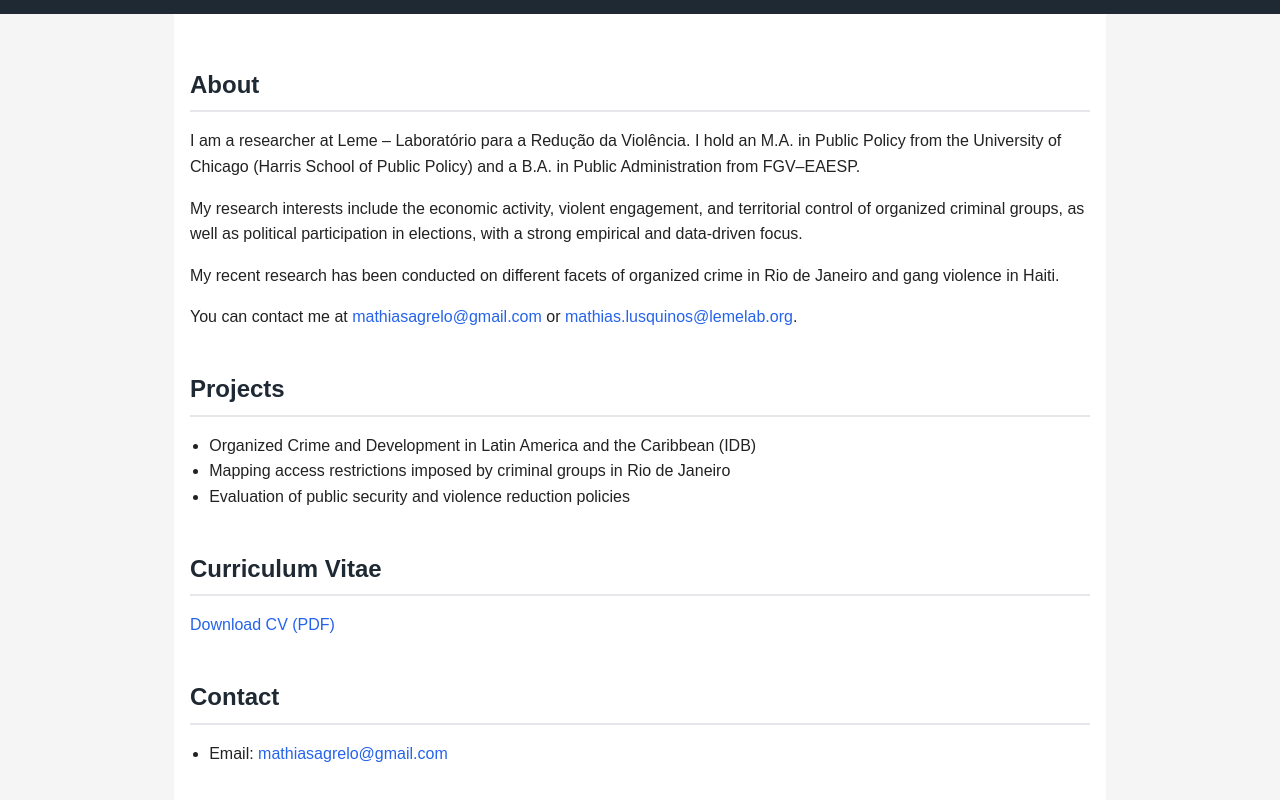
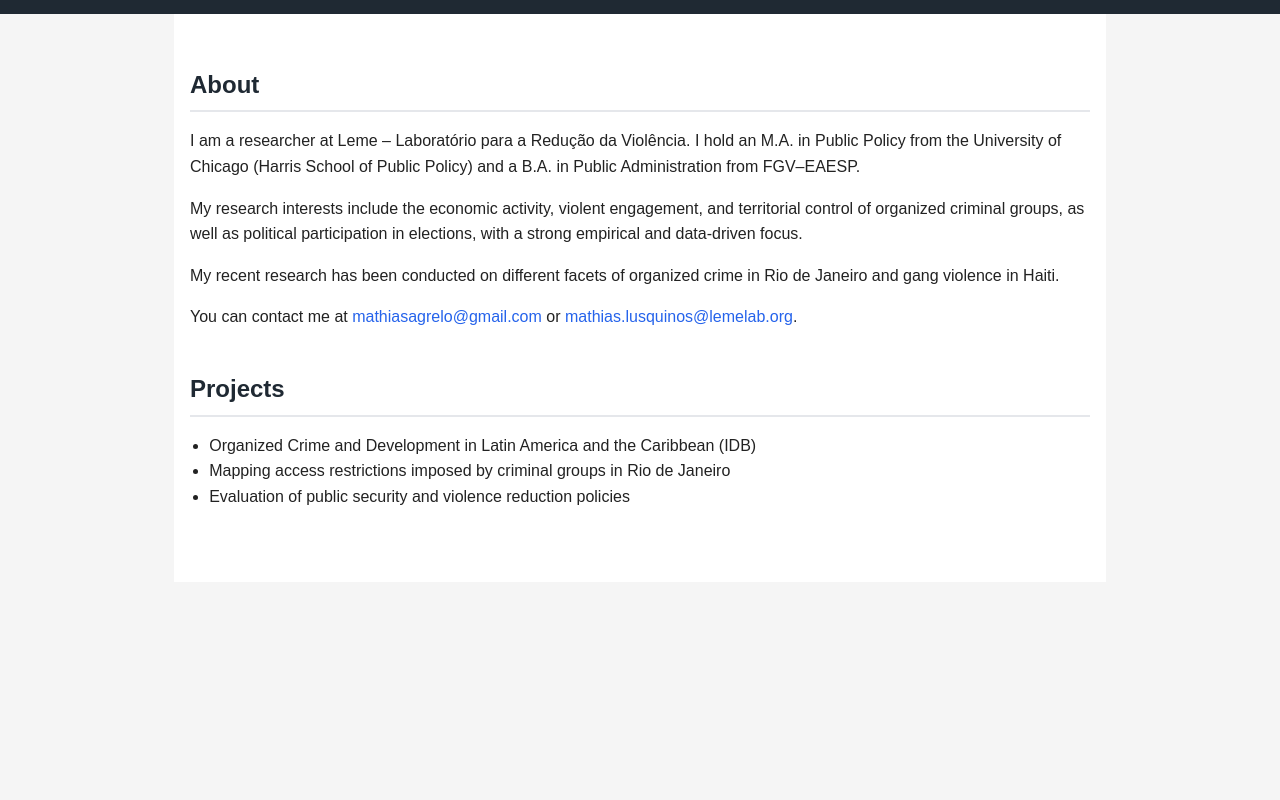
Before and after one commit to mathiaslusquinos/mathiaslusquinos.github.io, a plain HTML site: page index.html in a window 1280 px wide. Shown: the part 454-1254 px from the top of the page. After the commit the page ends 1036 px from the top, so only its background shows below. Drawn offline with Linux system fonts and the light colour scheme.

Commit message:
Update index.html 03.02 - 18:11

```diff
--- a/index.html
+++ b/index.html
@@ -166,20 +166,6 @@
       </ul>
     </section>
 
-    <section>
-      <h2>Curriculum Vitae</h2>
-      <p>
-        <a href="CV_Mathias_Lusquinos_English.pdf" target="_blank">Download CV (PDF)</a>
-      </p>
-    </section>
-
-    <section>
-      <h2>Contact</h2>
-      <ul>
-        <li>Email: <a href="mailto:mathiasagrelol@gmail.com">mathiasagrelo@gmail.com</a></li>
-      </ul>
-    </section>
-
   </main>
 
 </body>
```
